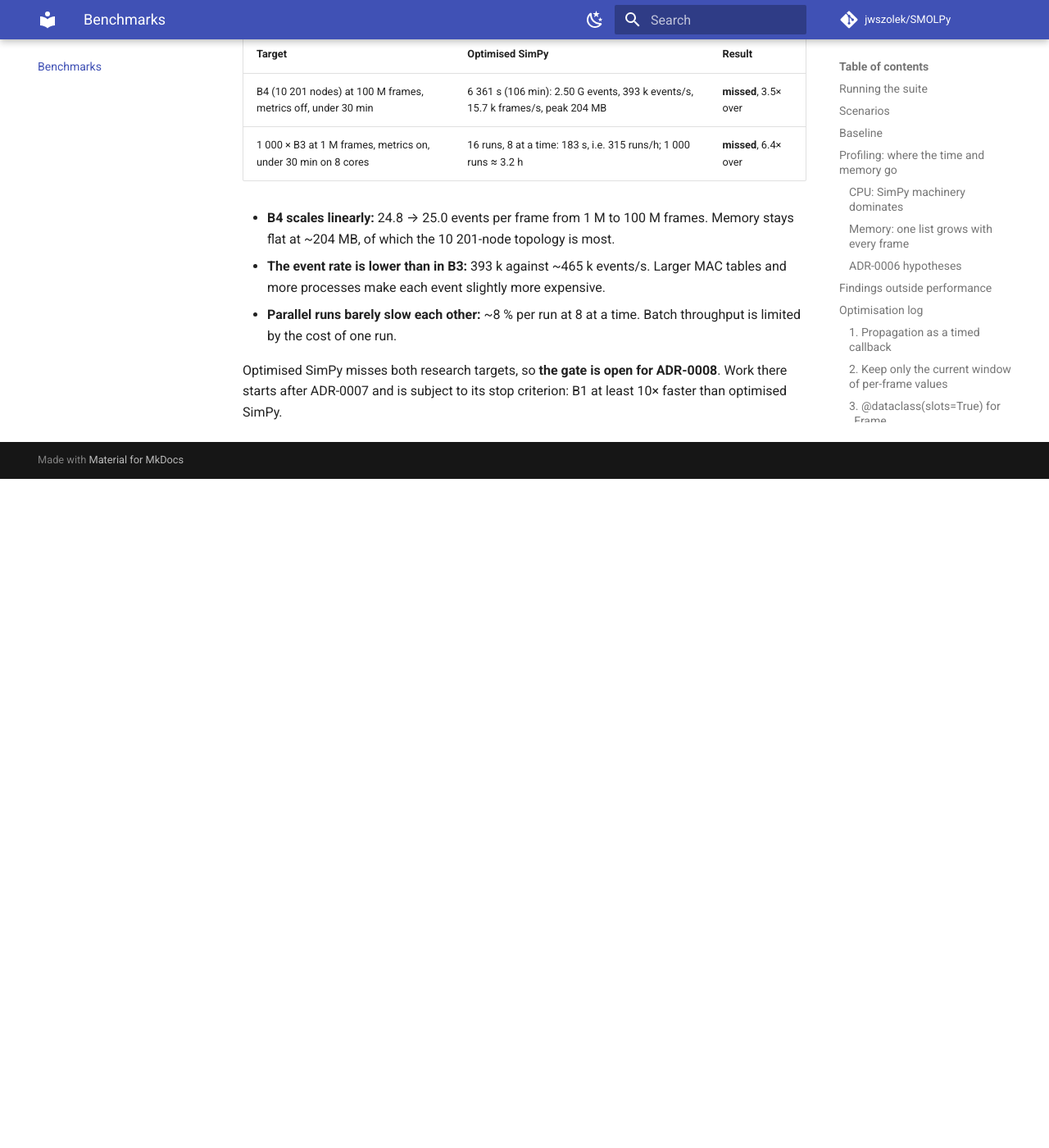
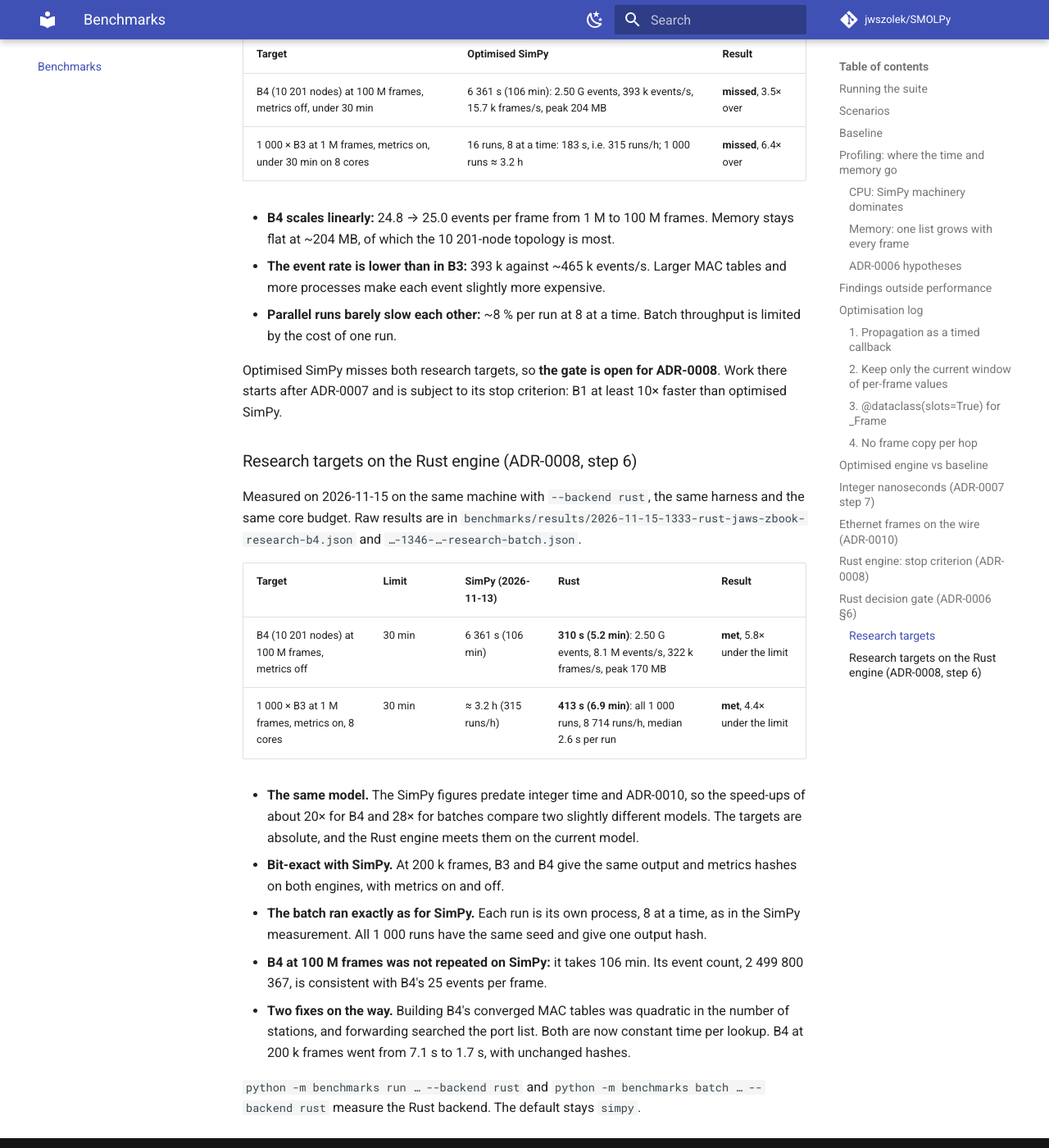
Before and after one commit to jwszolek/SMOLPy, an MkDocs documentation site: the page built from docs/benchmarks.md, in a window 1280 px wide and 1400 px high, scrolled down 13751 px. Shown: the whole window at 82% size. Built offline with MkDocs 1.6.1 and Material for MkDocs 9.7.7, drawn with Linux system fonts in a browser that asks for light colours; comment, search, counter and statistics services are not loaded; before the commit the page ends 14335 px from its top, so only the background shows below that.

Commit message:
Meet the research targets on the Rust engine; add GitHub Releases (ADR-0008 step 6)

```diff
--- a/docs/adr/0008-rust-des-engine-mvp.md
+++ b/docs/adr/0008-rust-des-engine-mvp.md
@@ -122,7 +122,7 @@ Anything outside this scope is rejected by the capability check with a message s
 - **Cross-engine equivalence** against SimPy uses the harness from ADR-0009:
     - **Deterministic scenarios** (constant patterns, fixed sizes) must agree with SimPy ~~within a tight tolerance on every metric window. Differences come only from float µs (SimPy) versus integer ns (Rust).~~ *Amended by the ADR-0007 revision of 2026-11-14:* exactly, on every metric window. Both engines use integer nanoseconds and the same rounding rules ([ADR-0007](0007-execution-independent-scenario-model.md#simulated-time-integer-nanoseconds)).
     - **Stochastic scenarios** must agree statistically across replications.
-- **Benchmark acceptance:** B1, B3 and B4 of the ADR-0006 suite, run with `--backend rust`, must meet the research targets defined there on the reference machine. B2 follows with protocol parity (Phase 5).
+- **Benchmark acceptance:** B1, B3 and B4 of the ADR-0006 suite, run with `--backend rust`, must meet the research targets defined there on the reference machine. B2 follows with protocol parity (Phase 5). *Met on 2026-11-15; see step 6.*
 
 ### Stop criterion
 
@@ -169,8 +169,8 @@ Raw results: `benchmarks/results/2026-11-15-1255-rust-jaws-zbook-stop-criterion.
         - one xoshiro256** generator per traffic statement, seeded from the same SHA-256 stream seed as SimPy (checked against Python);
         - the distributions as Python's `random` module computes them.
     - **Result.** Against SimPy with 30 replications each, means agree within 0.7 % on `random-load` (Poisson, bursty, IMIX) and pass the comparison on the new `groups` scenario (all three batch sizes, IMIX, priorities). Deterministic scenarios stay bit-exact.
-6. **The research targets B3 and B4** with `--backend rust`.
-7. **Wheels and CI,** as below. *(CI done early, with step 4: a `rust` job in `ci.yml` runs `cargo fmt`, `clippy -D warnings` and `cargo test`. It builds the module with maturin and runs the equivalence suite against SimPy, and it fails if the Rust backend is not installed, so the suite cannot skip it silently. The wheels and their release remain.)*
+6. **The research targets B3 and B4** with `--backend rust`. *(Done, 2026-11-15: both are met. B4 at 100 M frames runs in 310 s against a 30 min limit, and 1 000 × B3 at 1 M frames in 413 s on 8 cores against 30 min. Details are in [Benchmarks](../benchmarks.md#research-targets-on-the-rust-engine-adr-0008-step-6).)*
+7. **Wheels and CI,** as below. *(CI done early, with step 4: a `rust` job in `ci.yml` runs `cargo fmt`, `clippy -D warnings` and `cargo test`. It builds the module with maturin and runs the equivalence suite against SimPy, and it fails if the Rust backend is not installed, so the suite cannot skip it silently. The wheels and their release remain. Since 2026-11-15 every release also gets a GitHub Release, created by `github-release.yml` once the tag is on PyPI, with generated notes and the `smolpy` sdist and wheel. The `smolpy-engine-rs` wheels are to be attached to the same release.)*
 
 ### Build and release
 
--- a/docs/benchmarks.md
+++ b/docs/benchmarks.md
@@ -329,3 +329,20 @@ Measured at commit `80a493f`. Raw results are in `benchmarks/results/2026-11-13-
 - **Parallel runs barely slow each other:** ~8 % per run at 8 at a time. Batch throughput is limited by the cost of one run.
 
 Optimised SimPy misses both research targets, so **the gate is open for ADR-0008**. Work there starts after ADR-0007 and is subject to its stop criterion: B1 at least 10× faster than optimised SimPy.
+
+### Research targets on the Rust engine (ADR-0008, step 6)
+
+Measured on 2026-11-15 on the same machine with `--backend rust`, the same harness and the same core budget. Raw results are in `benchmarks/results/2026-11-15-1333-rust-jaws-zbook-research-b4.json` and `…-1346-…-research-batch.json`.
+
+| Target | Limit | SimPy (2026-11-13) | Rust | Result |
+|---|---|---|---|---|
+| B4 (10 201 nodes) at 100 M frames, metrics off | 30 min | 6 361 s (106 min) | **310 s (5.2 min)**: 2.50 G events, 8.1 M events/s, 322 k frames/s, peak 170 MB | **met**, 5.8× under the limit |
+| 1 000 × B3 at 1 M frames, metrics on, 8 cores | 30 min | ≈ 3.2 h (315 runs/h) | **413 s (6.9 min)**: all 1 000 runs, 8 714 runs/h, median 2.6 s per run | **met**, 4.4× under the limit |
+
+- **The same model.** The SimPy figures predate integer time and ADR-0010, so the speed-ups of about 20× for B4 and 28× for batches compare two slightly different models. The targets are absolute, and the Rust engine meets them on the current model.
+- **Bit-exact with SimPy.** At 200 k frames, B3 and B4 give the same output and metrics hashes on both engines, with metrics on and off.
+- **The batch ran exactly as for SimPy.** Each run is its own process, 8 at a time, as in the SimPy measurement. All 1 000 runs have the same seed and give one output hash.
+- **B4 at 100 M frames was not repeated on SimPy:** it takes 106 min. Its event count, 2 499 800 367, is consistent with B4's 25 events per frame.
+- **Two fixes on the way.** Building B4's converged MAC tables was quadratic in the number of stations, and forwarding searched the port list. Both are now constant time per lookup. B4 at 200 k frames went from 7.1 s to 1.7 s, with unchanged hashes.
+
+`python -m benchmarks run … --backend rust` and `python -m benchmarks batch … --backend rust` measure the Rust backend. The default stays `simpy`.
--- a/docs/roadmap.md
+++ b/docs/roadmap.md
@@ -123,7 +123,7 @@ Decided before the Rust engine, so that it implements the final model once:
 - Research targets from ADR-0006 are met.
 - Wheels are published for Linux, macOS and Windows.
 
-**Status:** ADR-0008 accepted on 2026-11-15 and brought up to date: integer nanoseconds, IR version 2, frames on the wire (ADR-0010), bit-exact deterministic equivalence. Steps 1–5 of 7 are done.
+**Status:** ADR-0008 accepted on 2026-11-15 and brought up to date: integer nanoseconds, IR version 2, frames on the wire (ADR-0010), bit-exact deterministic equivalence. Steps 1–6 of 7 are done.
 - Step 2: `smolpy.backends` is the backend registry. `backend=` is available on `simulate()` and `run_many()`, and `--backend` on `smolpy run`. Each backend's capabilities are checked before the run, and the Rust backend reports clearly when it is not installed.
 - Step 3: `rust/` holds the engine `smol-engine` and the Python module `smolpy-engine-rs`. The engine reproduces SimPy's event graph, so it gives SimPy's results bit for bit, down to the event count. It covers adapters, switches, links, constant flows and six metrics.
 - **Step 4, the stop criterion: go.** B1 at 10 M frames runs in 4.93 s against 200.8 s on SimPy, 40.8× faster where 10× was required, with an identical output hash.
@@ -132,7 +132,18 @@ Decided before the Rust engine, so that it implements the final model once:
 
 - Step 5: random patterns (`poisson`, `bursty`, `batch`) and IMIX in Rust. Each flow has its own generator, seeded from the same stream seed as SimPy. The engines agree statistically on random traffic and bit for bit on deterministic scenarios.
 
-Next is step 6: the research targets B3 and B4 with `--backend rust`.
+- **Step 6, the research targets: both met.**
+    - B4 (10 201 nodes) at 100 M frames runs in 310 s, against a 30 min limit; SimPy took 106 min.
+    - 1 000 × B3 at 1 M frames, on 8 cores, runs in 413 s, against a 30 min limit; SimPy took about 3.2 h.
+    - B3 and B4 are bit-exact with SimPy.
+- Releases: every tag on PyPI also gets a GitHub Release with generated notes and the package files.
+- **Exit criteria:**
+    - B1 10× faster: met, 40.8×.
+    - Equivalence suite: met, bit-exact on deterministic scenarios and statistical on random ones.
+    - Research targets: met.
+    - Wheels on Linux, macOS and Windows: open, step 7.
+
+Next is step 7: the `smolpy-engine-rs` wheels and their release.
 
 ## Phase 5: Rust protocol parity
 
```
Also changed, not shown: 8 other files.
